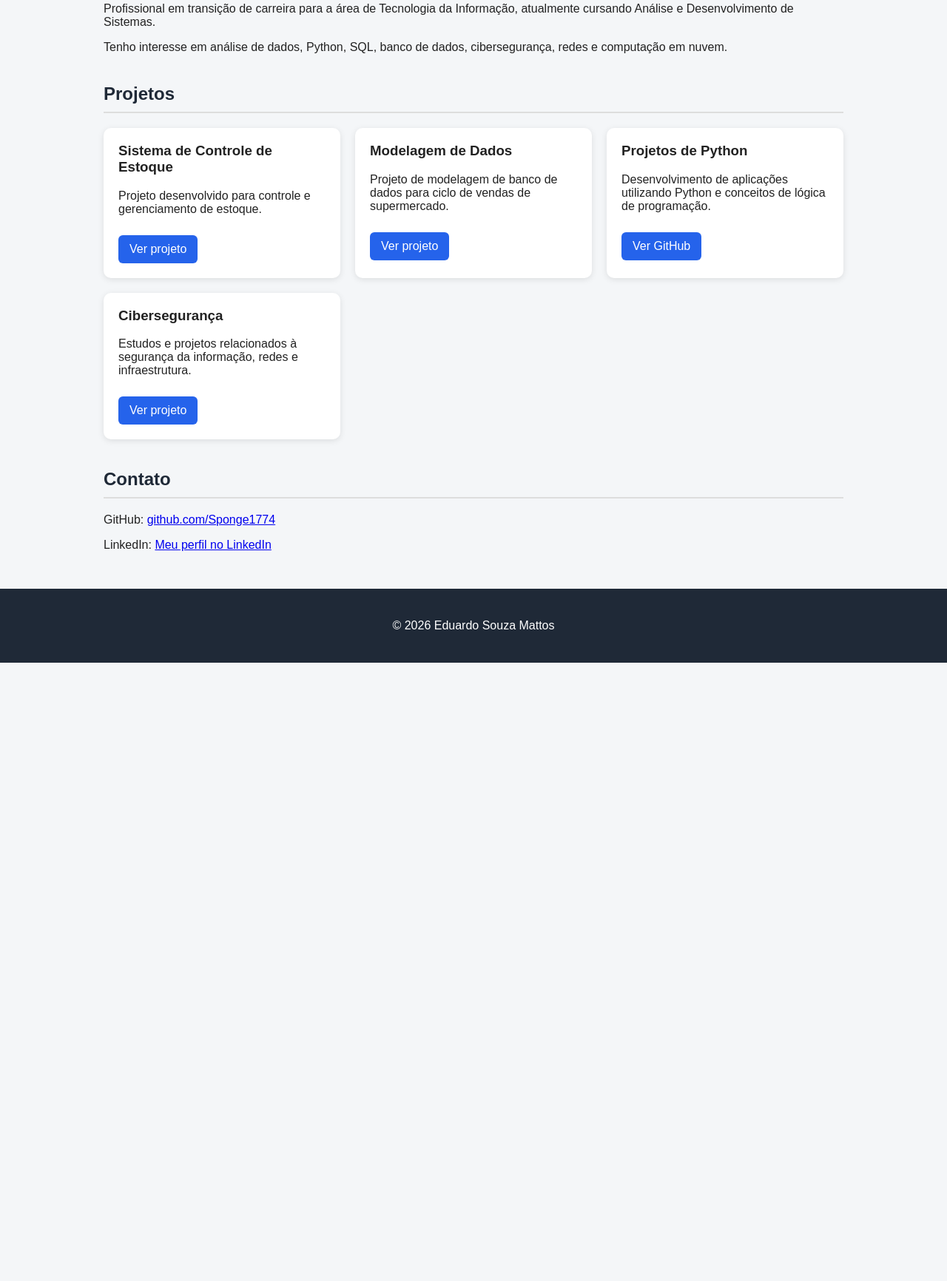
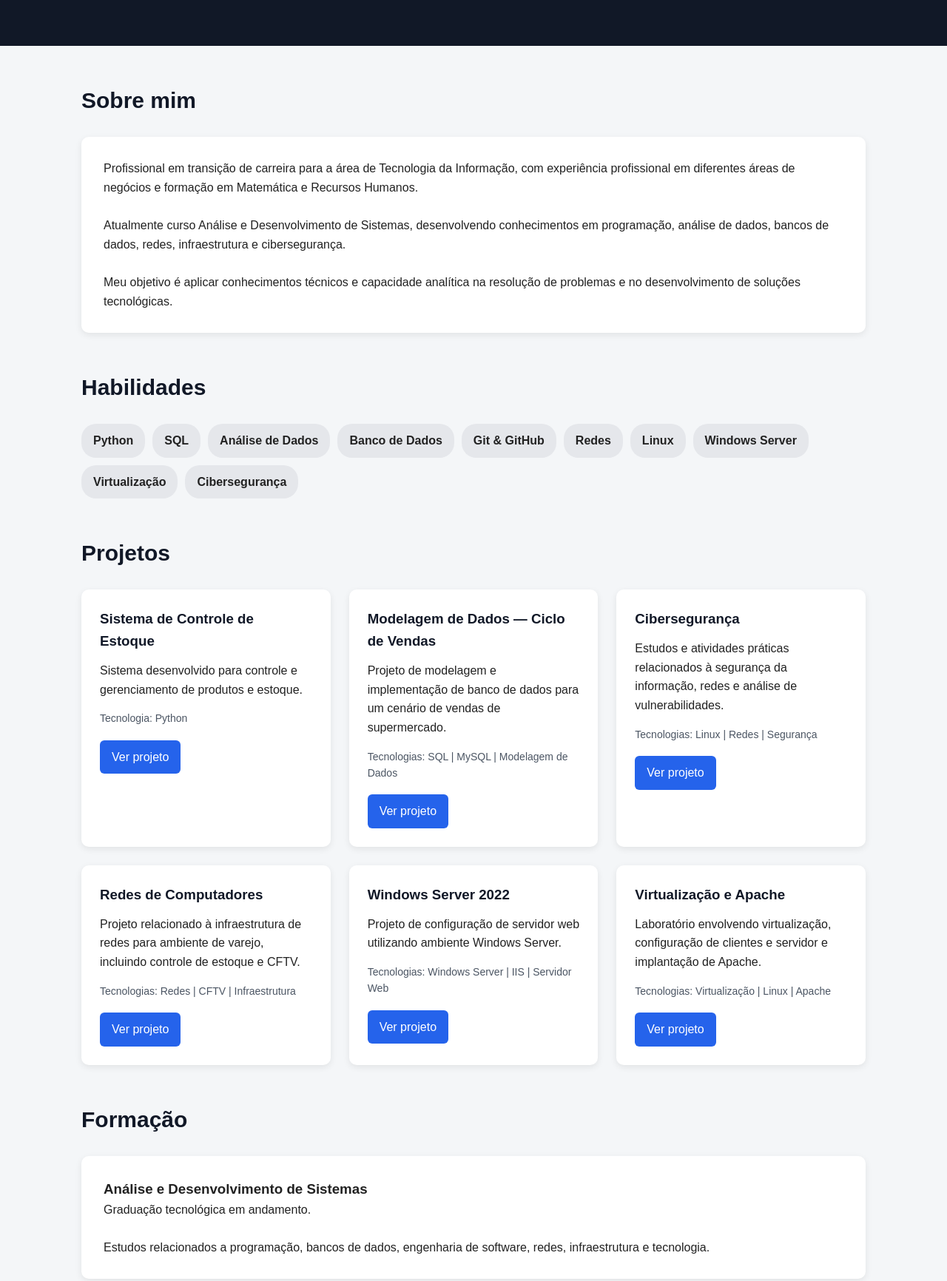
Before and after one commit to Sponge1774/Sponge1774.github.io, a plain HTML site: page index.html in a window 1280 px wide. Shown: the part 318-2050 px from the top of the page at 74% size. Before the commit the page ends 1214 px from the top, so only its background shows below. Drawn offline with Linux system fonts and the light colour scheme.

Commit message:
Refactor index.html for improved styling and content
Updated styles and content in the portfolio page, including font sizes, colors, and project descriptions.

````diff
--- a/index.html
+++ b/index.html
@@ -1,5 +1,7 @@
+```html
 <!DOCTYPE html>
 <html lang="pt-BR">
+
 <head>
     <meta charset="UTF-8">
     <meta name="viewport" content="width=device-width, initial-scale=1.0">
@@ -7,185 +9,470 @@
     <title>Eduardo Souza Mattos | Portfólio</title>
 
     <style>
+
+        * {
+            box-sizing: border-box;
+            margin: 0;
+            padding: 0;
+        }
+
         body {
-            margin: 0;
-            font-family: Arial, sans-serif;
-            background-color: #f4f6f8;
+            font-family: Arial, Helvetica, sans-serif;
+            line-height: 1.6;
+            background: #f4f6f8;
             color: #222;
         }
 
         header {
-            background-color: #1f2937;
+            background: #111827;
             color: white;
+            padding: 80px 20px;
             text-align: center;
-            padding: 60px 20px;
         }
 
         header h1 {
-            margin: 0;
-            font-size: 38px;
+            font-size: 42px;
+            margin-bottom: 15px;
         }
 
         header p {
             font-size: 20px;
-            margin-top: 15px;
+            color: #d1d5db;
+            margin-bottom: 25px;
+        }
+
+        .links a {
+            display: inline-block;
+            margin: 5px;
+            padding: 10px 18px;
+            background: #2563eb;
+            color: white;
+            text-decoration: none;
+            border-radius: 6px;
+        }
+
+        .links a:hover {
+            background: #1d4ed8;
         }
 
         section {
-            max-width: 1000px;
-            margin: 40px auto;
+            max-width: 1100px;
+            margin: 50px auto;
             padding: 0 20px;
         }
 
-        h2 {
-            color: #1f2937;
-            border-bottom: 2px solid #ddd;
-            padding-bottom: 10px;
+        section h2 {
+            font-size: 30px;
+            margin-bottom: 25px;
+            color: #111827;
+        }
+
+        .sobre {
+            background: white;
+            padding: 30px;
+            border-radius: 10px;
+            box-shadow: 0 3px 10px rgba(0,0,0,0.08);
+        }
+
+        .habilidades {
+            display: flex;
+            flex-wrap: wrap;
+            gap: 10px;
+        }
+
+        .habilidade {
+            background: #e5e7eb;
+            padding: 10px 16px;
+            border-radius: 20px;
+            font-weight: bold;
         }
 
         .projetos {
             display: grid;
             grid-template-columns: repeat(auto-fit, minmax(280px, 1fr));
-            gap: 20px;
+            gap: 25px;
         }
 
         .projeto {
             background: white;
-            padding: 20px;
+            padding: 25px;
             border-radius: 10px;
-            box-shadow: 0 2px 8px rgba(0,0,0,0.1);
+            box-shadow: 0 3px 10px rgba(0,0,0,0.08);
+            transition: transform 0.2s;
+        }
+
+        .projeto:hover {
+            transform: translateY(-5px);
         }
 
         .projeto h3 {
-            margin-top: 0;
+            margin-bottom: 12px;
+            color: #111827;
+        }
+
+        .tecnologias {
+            margin-top: 15px;
+            font-size: 14px;
+            color: #4b5563;
         }
 
         .botao {
             display: inline-block;
-            margin-top: 10px;
-            padding: 10px 15px;
-            background-color: #2563eb;
+            margin-top: 18px;
+            padding: 10px 16px;
+            background: #2563eb;
             color: white;
             text-decoration: none;
             border-radius: 6px;
         }
 
+        .botao:hover {
+            background: #1d4ed8;
+        }
+
+        .formacao {
+            background: white;
+            padding: 30px;
+            border-radius: 10px;
+            box-shadow: 0 3px 10px rgba(0,0,0,0.08);
+        }
+
         footer {
+            background: #111827;
+            color: white;
             text-align: center;
-            background-color: #1f2937;
-            color: white;
-            padding: 25px;
-            margin-top: 50px;
+            padding: 30px 20px;
+            margin-top: 70px;
         }
+
+        @media (max-width: 600px) {
+
+            header h1 {
+                font-size: 32px;
+            }
+
+            header p {
+                font-size: 17px;
+            }
+
+            section h2 {
+                font-size: 26px;
+            }
+
+        }
+
     </style>
+
 </head>
 
 <body>
 
 <header>
+
     <h1>Eduardo Souza Mattos</h1>
-    <p>Portfólio de Tecnologia e Análise de Dados</p>
+
+    <p>
+        Tecnologia da Informação | Análise de Dados | Python | SQL
+    </p>
+
+    <div class="links">
+
+        <a href="https://github.com/Sponge1774" target="_blank">
+            GitHub
+        </a>
+
+        <a href="https://www.linkedin.com/in/eduardosouzamattos2018/" target="_blank">
+            LinkedIn
+        </a>
+
+    </div>
+
 </header>
 
+
 <section>
+
     <h2>Sobre mim</h2>
 
+    <div class="sobre">
+
         <p>
-        Profissional em transição de carreira para a área de Tecnologia da Informação,
-        atualmente cursando Análise e Desenvolvimento de Sistemas.
+            Profissional em transição de carreira para a área de Tecnologia da
+            Informação, com experiência profissional em diferentes áreas de negócios
+            e formação em Matemática e Recursos Humanos.
         </p>
 
+        <br>
+
         <p>
-        Tenho interesse em análise de dados, Python, SQL, banco de dados,
-        cibersegurança, redes e computação em nuvem.
+            Atualmente curso Análise e Desenvolvimento de Sistemas, desenvolvendo
+            conhecimentos em programação, análise de dados, bancos de dados,
+            redes, infraestrutura e cibersegurança.
         </p>
+
+        <br>
+
+        <p>
+            Meu objetivo é aplicar conhecimentos técnicos e capacidade analítica
+            na resolução de problemas e no desenvolvimento de soluções
+            tecnológicas.
+        </p>
+
+    </div>
+
 </section>
 
+
 <section>
+
+    <h2>Habilidades</h2>
+
+    <div class="habilidades">
+
+        <span class="habilidade">Python</span>
+
+        <span class="habilidade">SQL</span>
+
+        <span class="habilidade">Análise de Dados</span>
+
+        <span class="habilidade">Banco de Dados</span>
+
+        <span class="habilidade">Git & GitHub</span>
+
+        <span class="habilidade">Redes</span>
+
+        <span class="habilidade">Linux</span>
+
+        <span class="habilidade">Windows Server</span>
+
+        <span class="habilidade">Virtualização</span>
+
+        <span class="habilidade">Cibersegurança</span>
+
+    </div>
+
+</section>
+
+
+<section>
+
     <h2>Projetos</h2>
 
     <div class="projetos">
 
+
         <div class="projeto">
+
             <h3>Sistema de Controle de Estoque</h3>
+
             <p>
-                Projeto desenvolvido para controle e gerenciamento de estoque.
+                Sistema desenvolvido para controle e gerenciamento de produtos
+                e estoque.
             </p>
 
-            <a class="botao"
+            <p class="tecnologias">
+                Tecnologia: Python
+            </p>
+
+            <a
+                class="botao"
                 href="https://github.com/Sponge1774/SISTEMA-DE-CONTROLE-DE-ESTOQUE"
                 target="_blank">
                 Ver projeto
             </a>
+
         </div>
 
+
         <div class="projeto">
-            <h3>Modelagem de Dados</h3>
+
+            <h3>Modelagem de Dados — Ciclo de Vendas</h3>
+
             <p>
-                Projeto de modelagem de banco de dados para ciclo de vendas
-                de supermercado.
+                Projeto de modelagem e implementação de banco de dados para
+                um cenário de vendas de supermercado.
             </p>
 
-            <a class="botao"
+            <p class="tecnologias">
+                Tecnologias: SQL | MySQL | Modelagem de Dados
+            </p>
+
+            <a
+                class="botao"
                 href="https://github.com/Sponge1774/modelagem_dados_ciclo_vendas_supermercado_sql"
                 target="_blank">
                 Ver projeto
             </a>
+
         </div>
 
+
         <div class="projeto">
-            <h3>Projetos de Python</h3>
+
+            <h3>Cibersegurança</h3>
+
             <p>
-                Desenvolvimento de aplicações utilizando Python e conceitos
-                de lógica de programação.
+                Estudos e atividades práticas relacionados à segurança da
+                informação, redes e análise de vulnerabilidades.
             </p>
 
-            <a class="botao"
-               href="https://github.com/Sponge1774"
-               target="_blank">
-                Ver GitHub
-            </a>
-        </div>
-
-        <div class="projeto">
-            <h3>Cibersegurança</h3>
-            <p>
-                Estudos e projetos relacionados à segurança da informação,
-                redes e infraestrutura.
+            <p class="tecnologias">
+                Tecnologias: Linux | Redes | Segurança
             </p>
 
-            <a class="botao"
+            <a
+                class="botao"
                 href="https://github.com/Sponge1774/cyber-security-tsti-unifecaf"
                 target="_blank">
                 Ver projeto
             </a>
+
         </div>
 
+
+        <div class="projeto">
+
+            <h3>Redes de Computadores</h3>
+
+            <p>
+                Projeto relacionado à infraestrutura de redes para ambiente
+                de varejo, incluindo controle de estoque e CFTV.
+            </p>
+
+            <p class="tecnologias">
+                Tecnologias: Redes | CFTV | Infraestrutura
+            </p>
+
+            <a
+                class="botao"
+                href="https://github.com/Sponge1774/computer_network_projeto_de_redes_loja_varejo_controle_estoque_CFTV"
+                target="_blank">
+                Ver projeto
+            </a>
+
         </div>
+
+
+        <div class="projeto">
+
+            <h3>Windows Server 2022</h3>
+
+            <p>
+                Projeto de configuração de servidor web utilizando ambiente
+                Windows Server.
+            </p>
+
+            <p class="tecnologias">
+                Tecnologias: Windows Server | IIS | Servidor Web
+            </p>
+
+            <a
+                class="botao"
+                href="https://github.com/Sponge1774/servidor-web-windows-server-2022"
+                target="_blank">
+                Ver projeto
+            </a>
+
+        </div>
+
+
+        <div class="projeto">
+
+            <h3>Virtualização e Apache</h3>
+
+            <p>
+                Laboratório envolvendo virtualização, configuração de
+                clientes e servidor e implantação de Apache.
+            </p>
+
+            <p class="tecnologias">
+                Tecnologias: Virtualização | Linux | Apache
+            </p>
+
+            <a
+                class="botao"
+                href="https://github.com/Sponge1774/virtualization-lab-client-server-apache2"
+                target="_blank">
+                Ver projeto
+            </a>
+
+        </div>
+
+
+    </div>
+
 </section>
 
+
 <section>
+
+    <h2>Formação</h2>
+
+    <div class="formacao">
+
+        <h3>Análise e Desenvolvimento de Sistemas</h3>
+
+        <p>
+            Graduação tecnológica em andamento.
+        </p>
+
+        <br>
+
+        <p>
+            Estudos relacionados a programação, bancos de dados,
+            engenharia de software, redes, infraestrutura e tecnologia.
+        </p>
+
+    </div>
+
+</section>
+
+
+<section>
+
     <h2>Contato</h2>
+
+    <div class="sobre">
 
         <p>
             GitHub:
-        <a href="https://github.com/Sponge1774" target="_blank">
+            <a
+                href="https://github.com/Sponge1774"
+                target="_blank">
                 github.com/Sponge1774
             </a>
         </p>
 
+        <br>
+
         <p>
             LinkedIn:
-        <a href="https://www.linkedin.com/in/eduardosouzamattos2018/"
+            <a
+                href="https://www.linkedin.com/in/eduardosouzamattos2018/"
                 target="_blank">
-            Meu perfil no LinkedIn
+                Perfil profissional
             </a>
         </p>
+
+    </div>
+
 </section>
 
+
 <footer>
-    <p>© 2026 Eduardo Souza Mattos</p>
+
+    <p>
+        © 2026 Eduardo Souza Mattos
+    </p>
+
+    <p>
+        Portfólio profissional
+    </p>
+
 </footer>
 
+
 </body>
+
 </html>
+```
````
Lines whose indentation alone changed are shown as unchanged.
